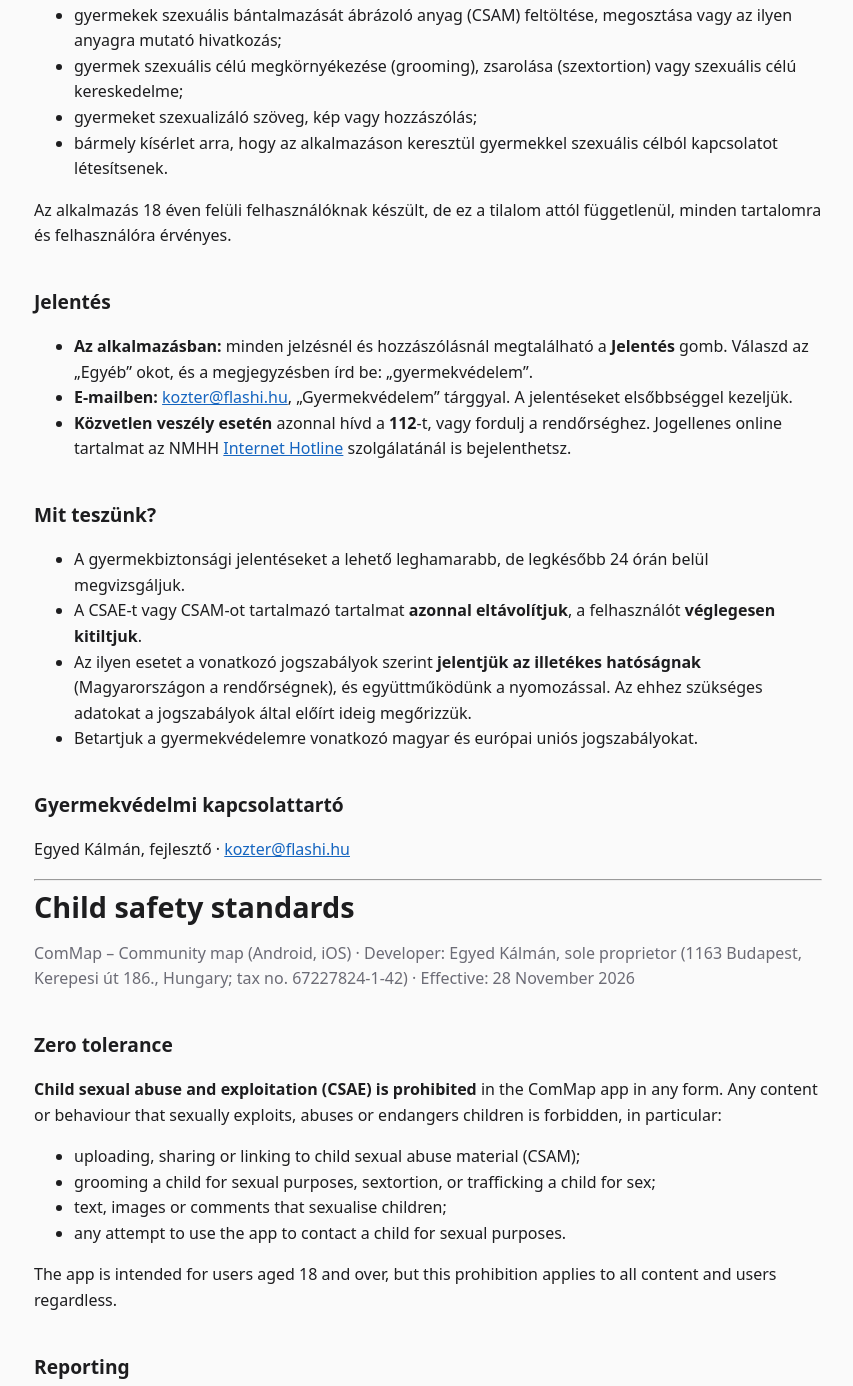
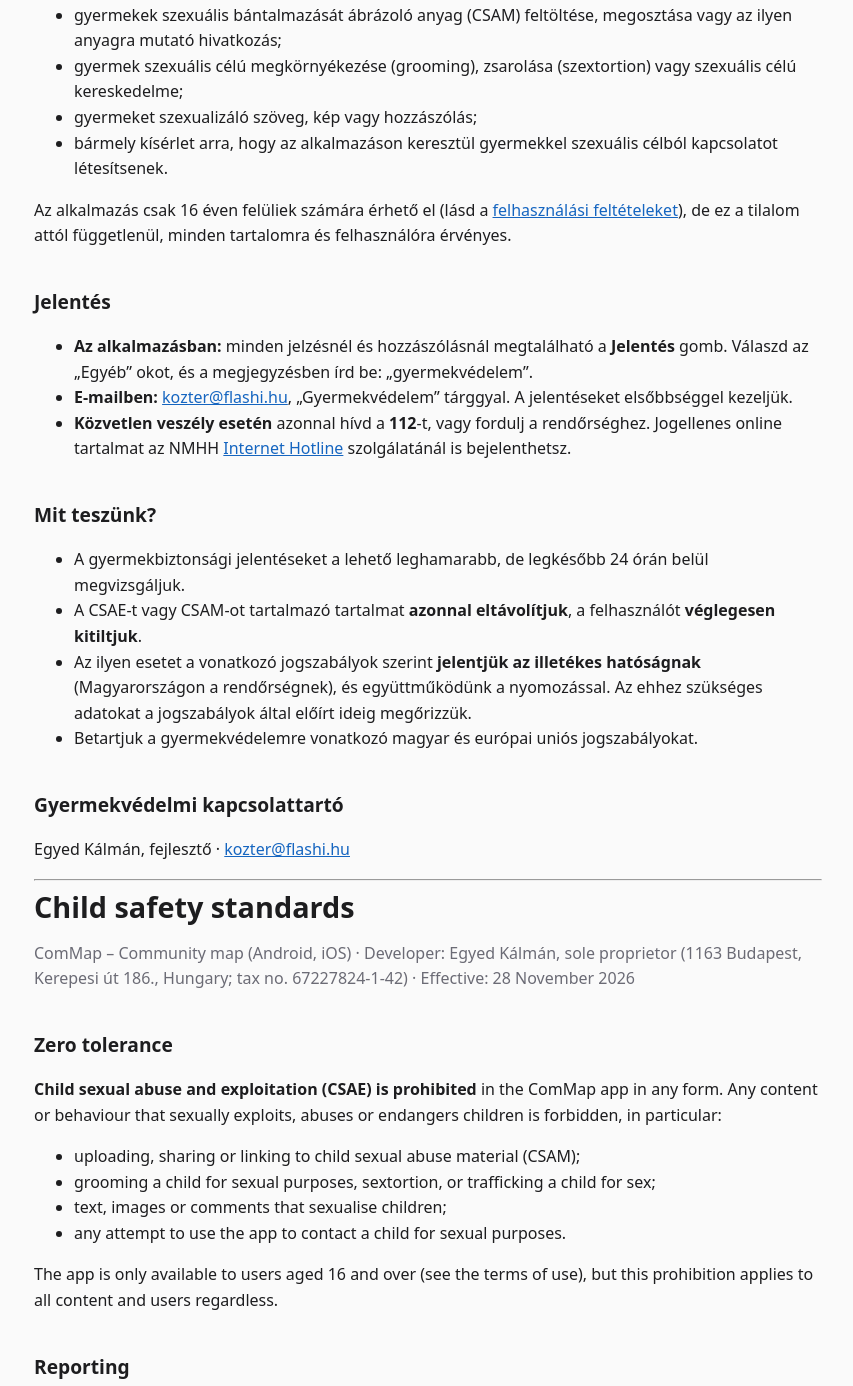
Before and after one commit to kalmanegyed-sys/kozossegi-terkep-legal, a plain HTML site: page gyermekvedelem.html in a window 1280 px wide. Shown: the part 368-1754 px from the top of the page, without its empty margins (212-1065 px from the left). Drawn offline with Linux system fonts and the light colour scheme.

Commit message:
Add files via upload

```diff
--- a/gyermekvedelem.html
+++ b/gyermekvedelem.html
@@ -41,7 +41,7 @@ Tilos minden olyan tartalom vagy viselkedés, amely gyermeket szexuálisan kizs
   <li>gyermeket szexualizáló szöveg, kép vagy hozzászólás;</li>
   <li>bármely kísérlet arra, hogy az alkalmazáson keresztül gyermekkel szexuális célból kapcsolatot létesítsenek.</li>
 </ul>
-<p>Az alkalmazás 18 éven felüli felhasználóknak készült, de ez a tilalom attól függetlenül, minden tartalomra és felhasználóra érvényes.</p>
+<p>Az alkalmazás csak 16 éven felüliek számára érhető el (lásd a <a href="feltetelek.html">felhasználási feltételeket</a>), de ez a tilalom attól függetlenül, minden tartalomra és felhasználóra érvényes.</p>
 
 <h2 id="jelentes">Jelentés</h2>
 <ul>
@@ -76,7 +76,7 @@ Any content or behaviour that sexually exploits, abuses or endangers children is
   <li>text, images or comments that sexualise children;</li>
   <li>any attempt to use the app to contact a child for sexual purposes.</li>
 </ul>
-<p>The app is intended for users aged 18 and over, but this prohibition applies to all content and users regardless.</p>
+<p>The app is only available to users aged 16 and over (see the terms of use), but this prohibition applies to all content and users regardless.</p>
 
 <h2 id="reporting">Reporting</h2>
 <ul>
```
